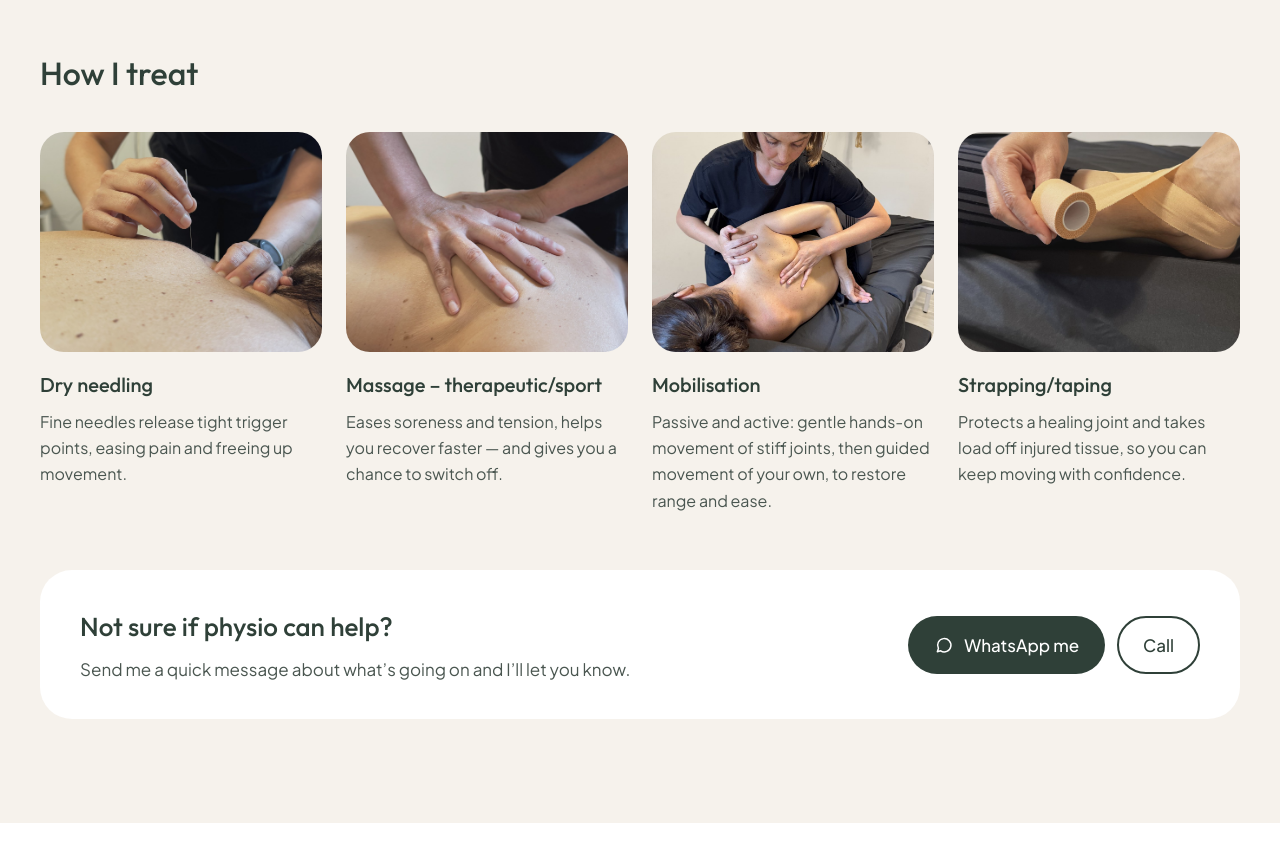
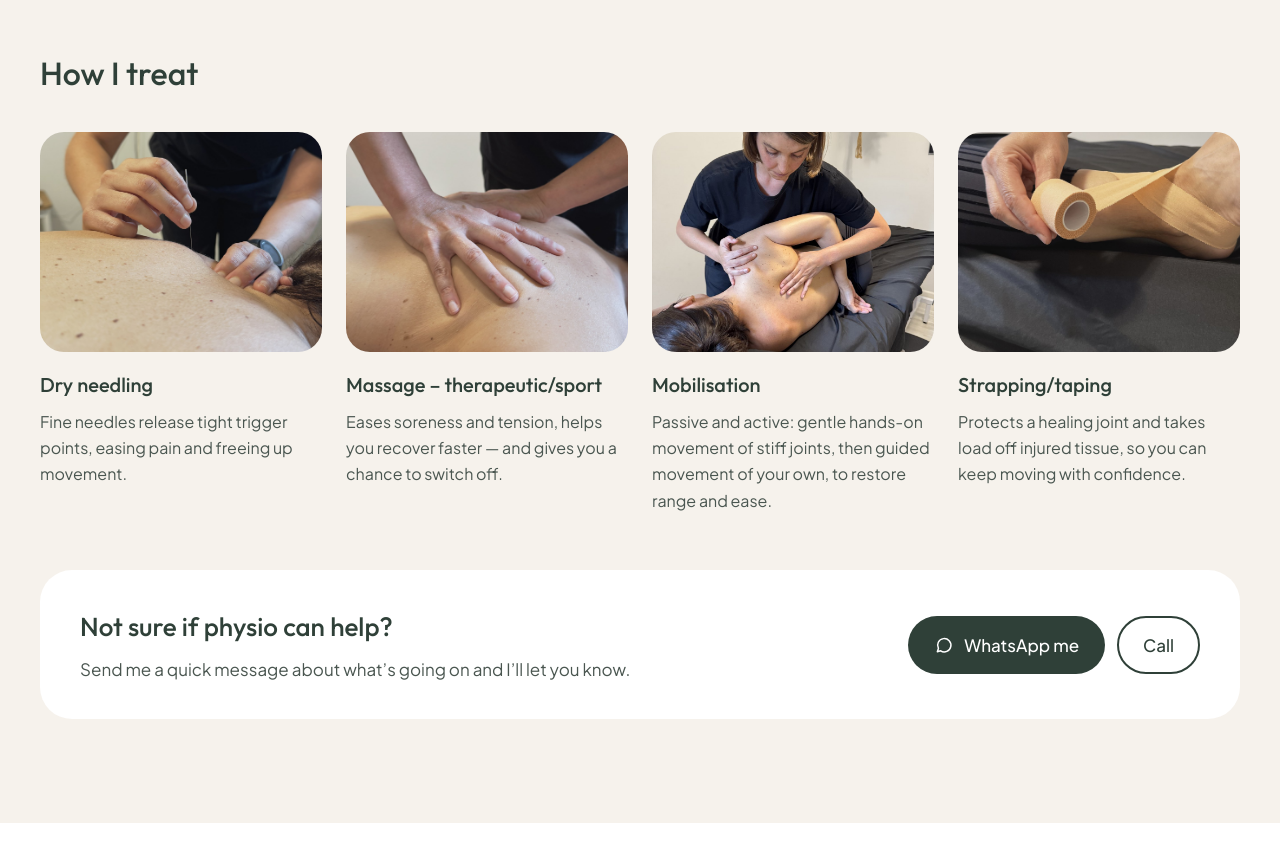
Before and after one commit to roxannewilliamsza/HS-Physio-website-refresh, a plain HTML site: page index.html in a window 1280 px wide. Shown: the part 2640-3502 px from the top of the page. Drawn offline with Linux system fonts and the light colour scheme.

Commit message:
Update index.html

```diff
--- a/index.html
+++ b/index.html
@@ -246,7 +246,7 @@ html{scroll-behavior:smooth;scroll-padding-top:80px}
 </div>
 </div>
 <div style="display: flex; flex-direction: column; gap: 16px;">
-<div aria-label="Mobilising the shoulder" role="img" style="height: 220px; border-radius: 24px; box-sizing: border-box; background: #DCE3DC url('photos/mobilisation.jpg') center 62%/cover no-repeat"></div>
+<div aria-label="Mobilising the shoulder" role="img" style="height: 220px; border-radius: 24px; box-sizing: border-box; background: #DCE3DC url('photos/mobilisation.jpg') center 54%/cover no-repeat"></div>
 <div>
 <h3 style="margin: 0 0 8px; font-size: 20px; font-weight: 500;">Mobilisation</h3>
 <p style="margin: 0; font-size: 16px; color: #4A5650;">Passive and active: gentle hands-on movement of stiff joints, then guided movement of your own, to restore range and ease.</p>
```
